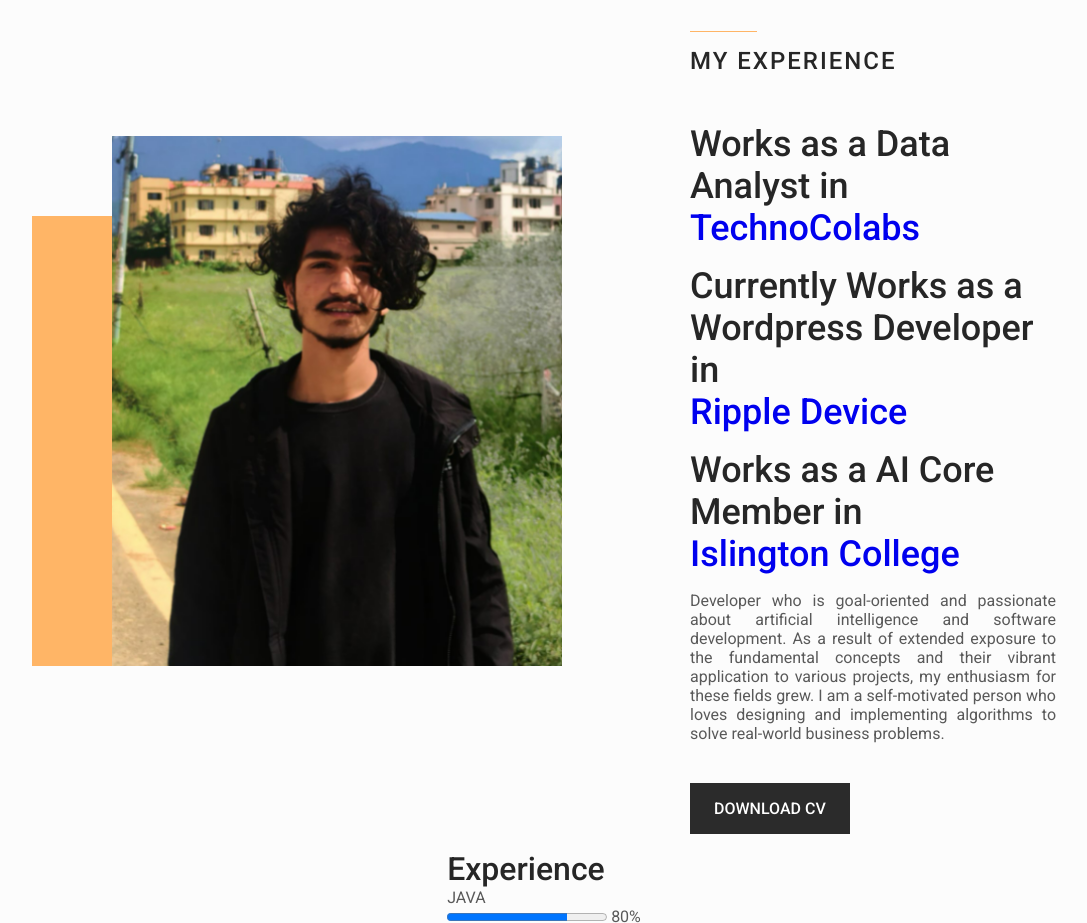
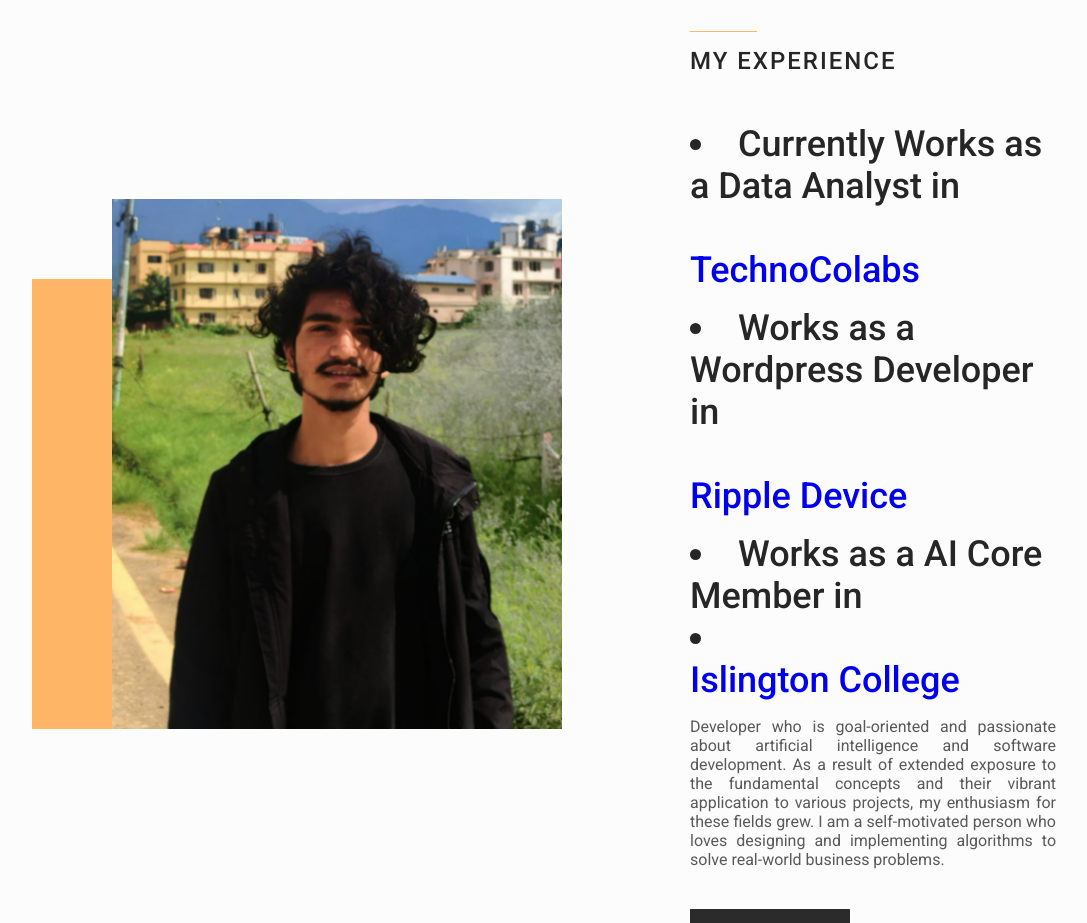
Before and after one commit to AashutoshSINHA/-Aashutosh-Sinha--Portfolio, a plain HTML site: page index.html in a window 1280 px wide. Shown: the part 1540-2463 px from the top of the page, without its empty margins (96-1183 px from the left). Drawn offline with nearby package versions, Linux system fonts and the light colour scheme.

Commit message:
😥 Updated index.html of mine portfolio

```diff
--- a/index.html
+++ b/index.html
@@ -238,15 +238,15 @@
                         MY Experience
                     </h2>
                     <h1 class="story__title">
-                         Works as a Data Analyst in <br>
+                        <li>Currently Works as a Data Analyst in </li><br>
                         <a href="https://technocolabs.com/" <button>TechnoColabs</button> </a>
                     </h1>
                     <h1 class="story__title">
-                        Currently Works as a Wordpress Developer in <br>
+                        <li>Works as a Wordpress Developer in </li><br>
                         <a href="https://rippledevice.com/" <button>Ripple Device</button> </a>
                     </h1>
                      <h1 class="story__title">
-                        Works as a AI Core Member in <br>
+                        <li>Works as a AI Core Member in <li> <br>
                         <a href="https://islington.edu.np/" <button>Islington College</button> </a>
                     </h1>
                     <p class="story__description">
```
